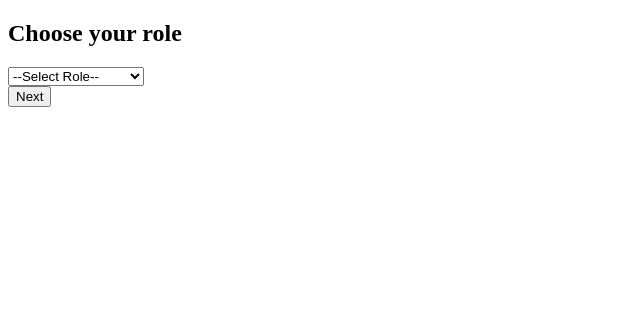
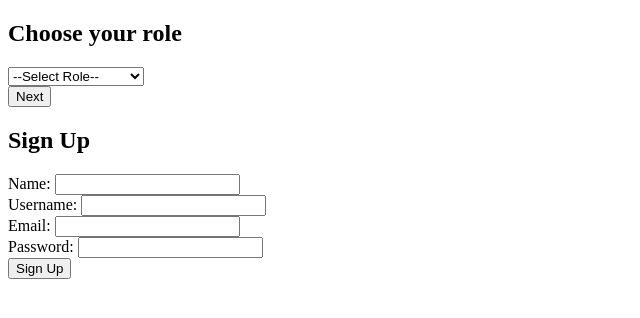
Before and after one commit to CynthiaWKamau/Postpartumwellnessapp, a PHP site: page /signup.php in a window 1280 px wide. Shown: the top 318 px of the page, without its empty margins (0-640 px from the left). Run offline with PHP 8.4, Linux system fonts and the light colour scheme.

Commit message:
creation of css file and signup form

```diff
--- a/Frontend/signup.php
+++ b/Frontend/signup.php
@@ -20,5 +20,24 @@
     <button type="submit" name="submit">Next</button>
 </form>
         </div>
-     </body>
+      <div class="container">
+        <h2>Sign Up</h2>
+        <form action="" method="post" autocomplete="off">
+            <label for="name">Name:</label>
+            <input type="text" name="name" id="name" required><br>
+
+            <label for="username">Username:</label>
+            <input type="text" name="username" id="username" required><br>
+
+            <label for="email">Email:</label>
+            <input type="email" name="email" id="email" required><br>
+
+            <label for="password">Password:</label>
+            <input type="password" name="password" id="password" required><br>
+
+            <button type="submit" name="submit">Sign Up</button>
+        </form>
+
+    </div>
+ </body>
 </html>
```
Also changed, not shown: Frontend/signup.css (added).
